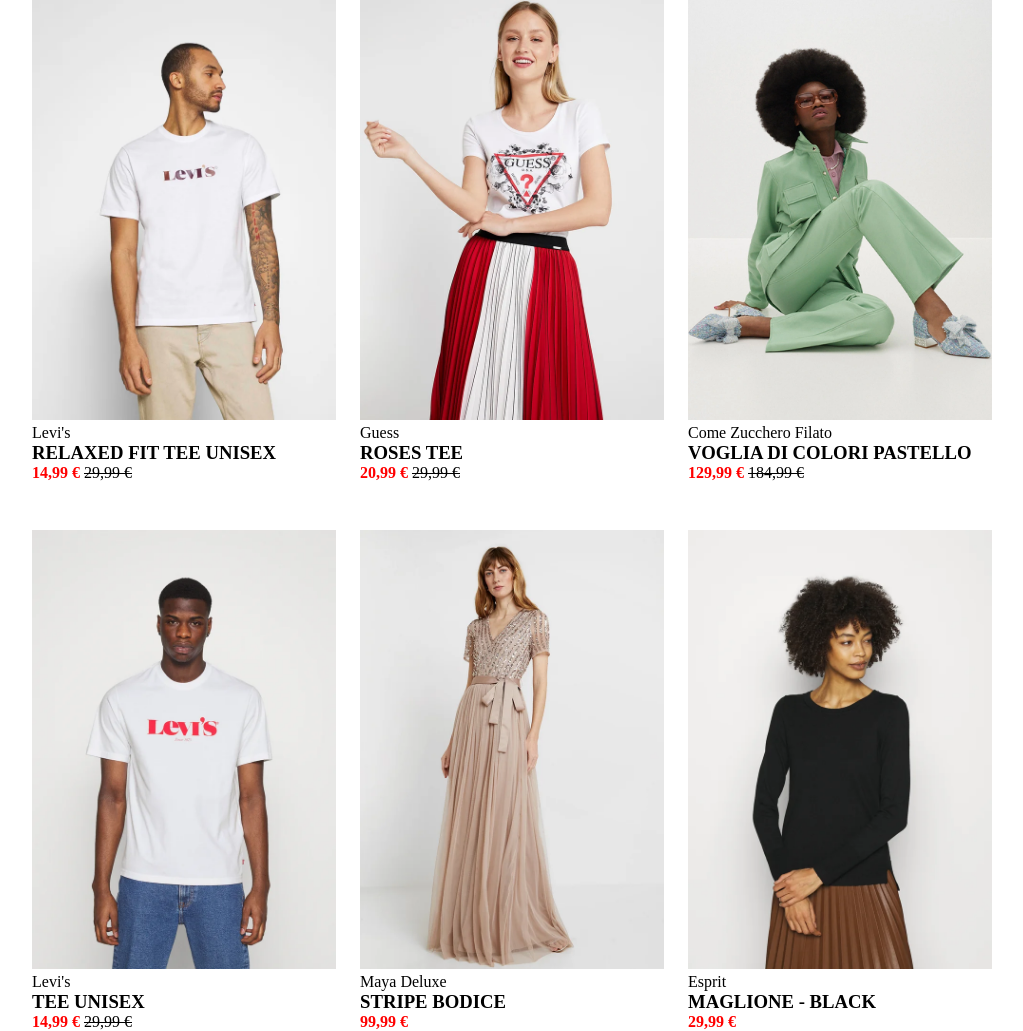
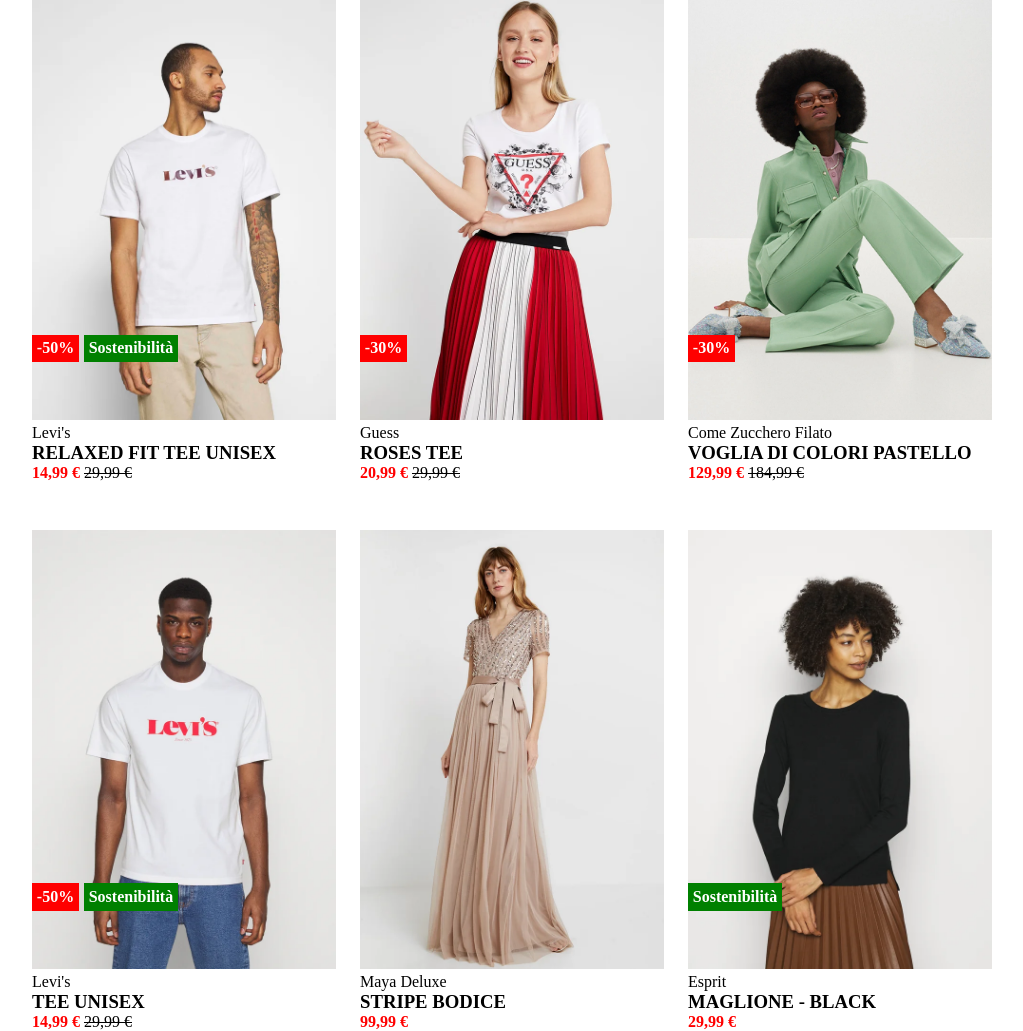
Before and after one commit to gianmarcocilia/html-css-boolando, a plain HTML site: page index.html in a window 1280 px wide. Shown: the part 167-1198 px from the top of the page, without its empty margins (128-1151 px from the left). Drawn offline with Linux system fonts and the light colour scheme.

Commit message:
add: main with banners (wip)

```diff
--- a/css/style.css
+++ b/css/style.css
@@ -52,3 +52,28 @@ header {
     padding-top: 3rem;
     position: relative;
 }
+
+/* Discount banner */
+
+.discount-banner {
+    position: absolute;
+    left: 0;
+    bottom: 120px;
+    color: white;
+}
+
+.banner-red,
+.banner-green {
+    display: inline-block;
+    padding: .3em;
+    font-weight: bold;
+}
+
+.banner-red{
+    background-color: red;
+    margin-right: 5px;
+}
+
+.banner-green {
+    background-color: green;
+}
--- a/index.html
+++ b/index.html
@@ -1,11 +1,13 @@
 <!DOCTYPE html>
 <html lang="en">
+
 <head>
     <meta charset="UTF-8">
     <meta name="viewport" content="width=device-width, initial-scale=1.0">
     <title>Boolando</title>
     <link rel="stylesheet" href="css/style.css">
 </head>
+
 <body>
     <!-- Header -->
     <header></header>
@@ -15,38 +17,63 @@
     <main>
         <!-- Container with cards in flex -->
         <div class="flex container row">
+            <!-- First Card -->
             <div class="col">
                 <img src="img/1.webp" alt="">
+                <div class="discount-banner">
+                    <span class="banner-red">-50%</span><span class="banner-green">Sostenibilità</span>
+                </div>
                 <div>
                     <p>Levi's</p>
                     <h3>RELAXED FIT TEE UNISEX</h3>
                     <p><span class="red-cost">14,99 &euro; </span><span class="old-cost">29,99 &euro;</span></p>
                 </div>
             </div>
+            <!-- /First Card -->
+
+            <!-- Second Card -->
             <div class="col">
                 <img src="img/2.webp" alt="">
+                <div class="discount-banner">
+                    <span class="banner-red">-30%</span>
+                </div>
                 <div>
                     <p>Guess</p>
                     <h3>ROSES TEE</h3>
                     <p><span class="red-cost">20,99 &euro; </span><span class="old-cost">29,99 &euro;</span></p>
                 </div>
             </div>
+            <!-- /Second Card -->
+
+            <!-- Third Card -->
             <div class="col">
                 <img src="img/3.webp" alt="">
+                <div class="discount-banner">
+                    <span class="banner-red">-30%</span>
+                </div>
                 <div>
                     <p>Come Zucchero Filato</p>
                     <h3>VOGLIA DI COLORI PASTELLO</h3>
                     <p><span class="red-cost">129,99 &euro; </span><span class="old-cost">184,99 &euro;</span></p>
                 </div>
             </div>
+            <!-- /Third Card -->
+
+            <!-- Fourth Card -->
             <div class="col">
                 <img src="img/4.webp" alt="">
+                <div class="discount-banner">
+                    <span class="banner-red">-50%</span><span class="banner-green">Sostenibilità</span>
+                </div>
                 <div>
                     <p>Levi's</p>
                     <h3>TEE UNISEX</h3>
                     <p><span class="red-cost">14,99 &euro; </span><span class="old-cost">29,99 &euro;</span></p>
                 </div>
             </div>
+            <!-- /Fourth Card -->
+
+            <!-- Fifth Card -->
             <div class="col">
                 <img src="img/5.webp" alt="">
                 <div>
@@ -55,16 +82,21 @@
                     <p><span class="red-cost">99,99 &euro;</span></p>
                 </div>
             </div>
+            <!-- /Fifth Card -->
+
+            <!-- Sixth Card -->
             <div class="col">
                 <img src="img/6.webp" alt="">
+                <div class="discount-banner">
+                    <span class="banner-green">Sostenibilità</span>
+                </div>
                 <div>
                     <p>Esprit</p>
                     <h3>MAGLIONE - BLACK</h3>
                     <p><span class="red-cost">29,99 &euro; </span></p>
                 </div>
             </div>
-
-
+            <!-- /Sixth Card -->
         </div>
         <!-- /Container with cards in flex -->
     </main>
@@ -75,4 +107,5 @@
     <!-- /Footer -->
 
 </body>
+
 </html>
```
